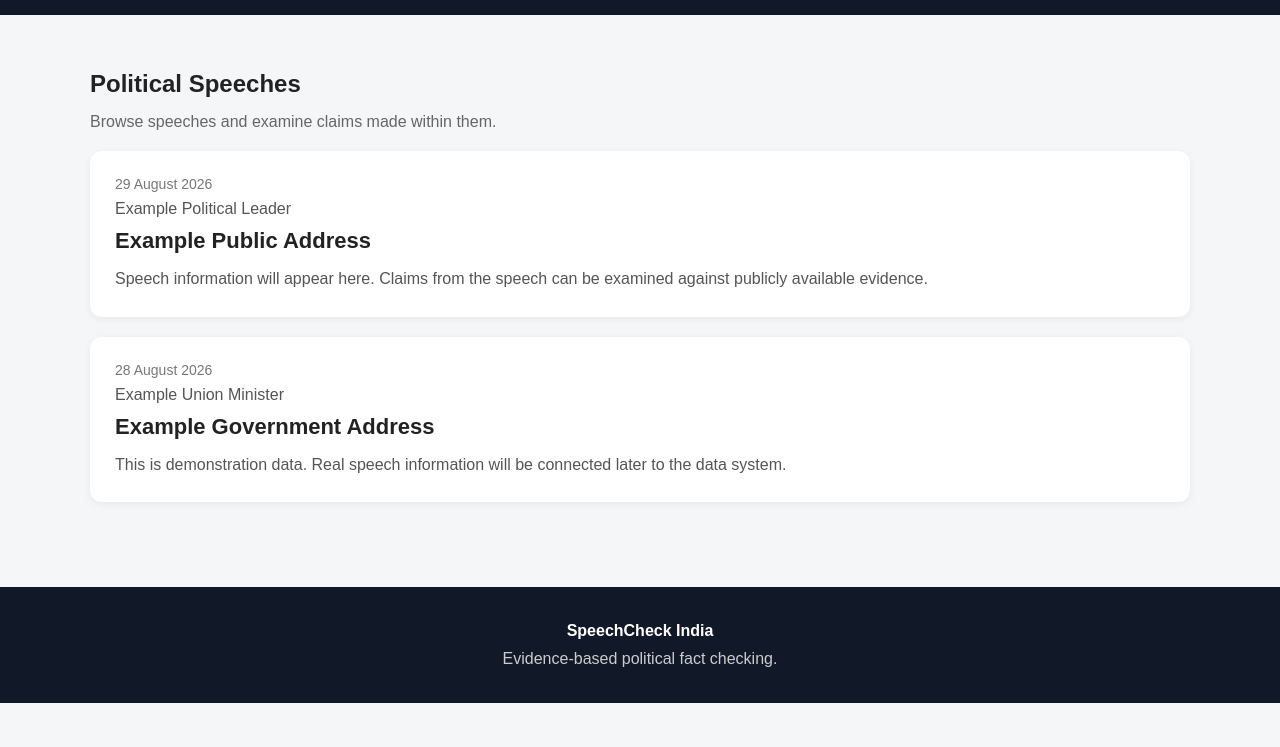
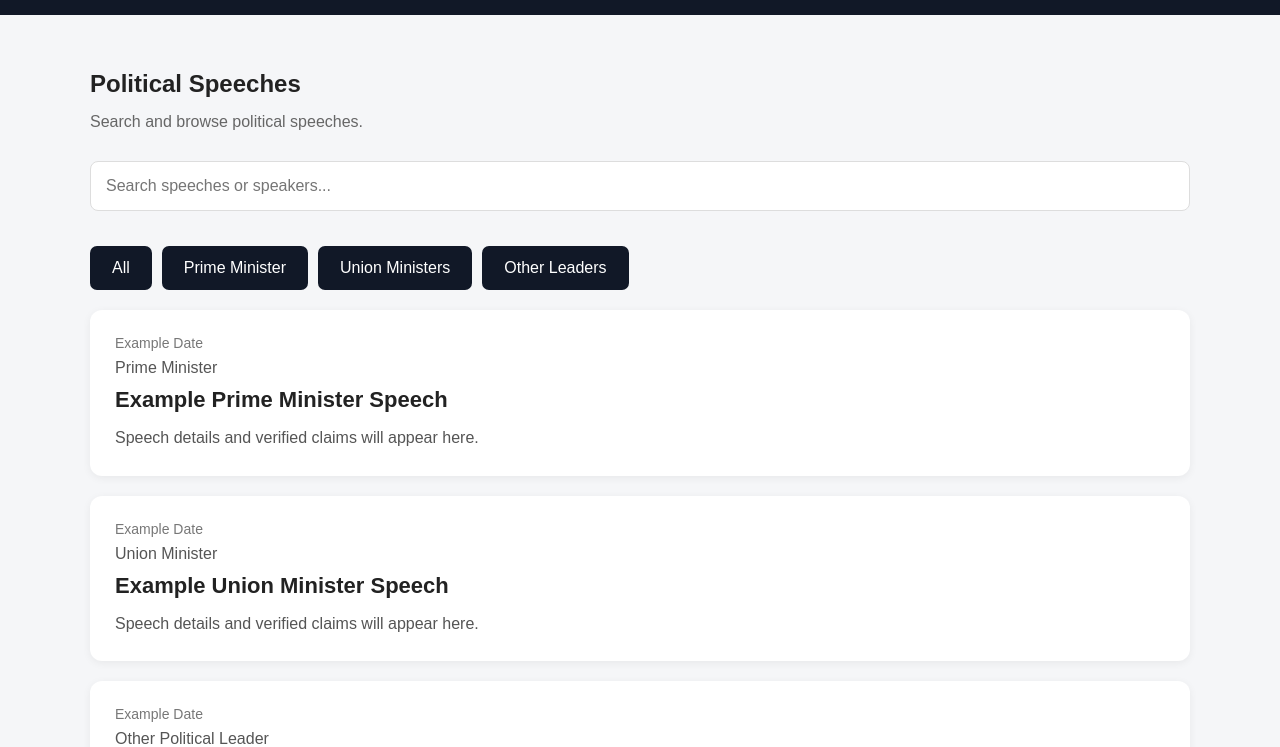
Before and after one commit to facts2378-hash/Bjp-political-speech-factcheck, a plain HTML site: page index.html in a window 1280 px wide. Both pictures are taken after a click on the button "Speeches". Shown: the part 53-800 px from the top of the page. Drawn offline with Linux system fonts and the light colour scheme.

Commit message:
Update index.html

```diff
--- a/index.html
+++ b/index.html
@@ -464,82 +464,273 @@
 
     <div class="container section">
 
-
         <div class="english">
 
             <h1>Political Speeches</h1>
 
             <p style="margin-top:15px;color:#666;">
-                Browse speeches and examine claims
-                made within them.
+                Search and browse political speeches.
             </p>
 
         </div>
-
 
         <div class="hindi">
 
             <h1>राजनीतिक भाषण</h1>
 
             <p style="margin-top:15px;color:#666;">
-                भाषण देखें और उनमें किए गए दावों
-                की जांच करें।
+                राजनीतिक भाषण खोजें और देखें।
             </p>
 
         </div>
 
 
+        <!-- SEARCH -->
 
-        <!-- SPEECH 1 -->
+        <div style="margin-top:30px;">
 
-        <div class="speech">
-
-            <div class="date">
-                29 August 2026
-            </div>
-
-            <div class="speaker">
-                Example Political Leader
-            </div>
-
-            <h3>
-                Example Public Address
-            </h3>
-
-            <p>
-                Speech information will appear here.
-                Claims from the speech can be examined
-                against publicly available evidence.
-            </p>
+            <input
+                type="text"
+                id="speechSearch"
+                placeholder="Search speeches or speakers..."
+                onkeyup="searchSpeeches()"
+                style="
+                    width:100%;
+                    padding:15px;
+                    border:1px solid #ddd;
+                    border-radius:8px;
+                    font-size:16px;
+                "
+            >
 
         </div>
 
 
+        <!-- CATEGORY BUTTONS -->
 
-        <!-- SPEECH 2 -->
+        <div style="
+            display:flex;
+            gap:10px;
+            flex-wrap:wrap;
+            margin-top:20px;
+        ">
 
-        <div class="speech">
+            <button
+                class="main-button"
+                onclick="filterSpeeches('all')">
+
+                <span class="english">All</span>
+                <span class="hindi">सभी</span>
+
+            </button>
+
+
+            <button
+                class="main-button"
+                onclick="filterSpeeches('pm')">
+
+                <span class="english">
+                    Prime Minister
+                </span>
+
+                <span class="hindi">
+                    प्रधानमंत्री
+                </span>
+
+            </button>
+
+
+            <button
+                class="main-button"
+                onclick="filterSpeeches('minister')">
+
+                <span class="english">
+                    Union Ministers
+                </span>
+
+                <span class="hindi">
+                    केंद्रीय मंत्री
+                </span>
+
+            </button>
+
+
+            <button
+                class="main-button"
+                onclick="filterSpeeches('other')">
+
+                <span class="english">
+                    Other Leaders
+                </span>
+
+                <span class="hindi">
+                    अन्य नेता
+                </span>
+
+            </button>
+
+        </div>
+
+
+        <!-- SPEECH LIST -->
+
+        <div id="speechList">
+
+
+            <!-- PM -->
+
+            <article
+                class="speech speech-item"
+                data-category="pm">
 
                 <div class="date">
-                28 August 2026
+                    Example Date
                 </div>
 
                 <div class="speaker">
-                Example Union Minister
+
+                    <span class="english">
+                        Prime Minister
+                    </span>
+
+                    <span class="hindi">
+                        प्रधानमंत्री
+                    </span>
+
                 </div>
 
                 <h3>
-                Example Government Address
+
+                    <span class="english">
+                        Example Prime Minister Speech
+                    </span>
+
+                    <span class="hindi">
+                        उदाहरण प्रधानमंत्री भाषण
+                    </span>
+
                 </h3>
 
                 <p>
-                This is demonstration data.
-                Real speech information will be connected
-                later to the data system.
+
+                    <span class="english">
+                        Speech details and verified
+                        claims will appear here.
+                    </span>
+
+                    <span class="hindi">
+                        भाषण का विवरण और सत्यापित दावे
+                        यहां दिखाई देंगे।
+                    </span>
+
                 </p>
+
+            </article>
+
+
+            <!-- UNION MINISTER -->
+
+            <article
+                class="speech speech-item"
+                data-category="minister">
+
+                <div class="date">
+                    Example Date
+                </div>
+
+                <div class="speaker">
+
+                    <span class="english">
+                        Union Minister
+                    </span>
+
+                    <span class="hindi">
+                        केंद्रीय मंत्री
+                    </span>
 
                 </div>
 
+                <h3>
+
+                    <span class="english">
+                        Example Union Minister Speech
+                    </span>
+
+                    <span class="hindi">
+                        उदाहरण केंद्रीय मंत्री भाषण
+                    </span>
+
+                </h3>
+
+                <p>
+
+                    <span class="english">
+                        Speech details and verified
+                        claims will appear here.
+                    </span>
+
+                    <span class="hindi">
+                        भाषण का विवरण और सत्यापित दावे
+                        यहां दिखाई देंगे।
+                    </span>
+
+                </p>
+
+            </article>
+
+
+            <!-- OTHER LEADER -->
+
+            <article
+                class="speech speech-item"
+                data-category="other">
+
+                <div class="date">
+                    Example Date
+                </div>
+
+                <div class="speaker">
+
+                    <span class="english">
+                        Other Political Leader
+                    </span>
+
+                    <span class="hindi">
+                        अन्य राजनीतिक नेता
+                    </span>
+
+                </div>
+
+                <h3>
+
+                    <span class="english">
+                        Example Political Speech
+                    </span>
+
+                    <span class="hindi">
+                        उदाहरण राजनीतिक भाषण
+                    </span>
+
+                </h3>
+
+                <p>
+
+                    <span class="english">
+                        Speech details and verified
+                        claims will appear here.
+                    </span>
+
+                    <span class="hindi">
+                        भाषण का विवरण और सत्यापित दावे
+                        यहां दिखाई देंगे।
+                    </span>
+
+                </p>
+
+            </article>
+
+
+        </div>
 
     </div>
 
```
Lines whose indentation alone changed are shown as unchanged.
